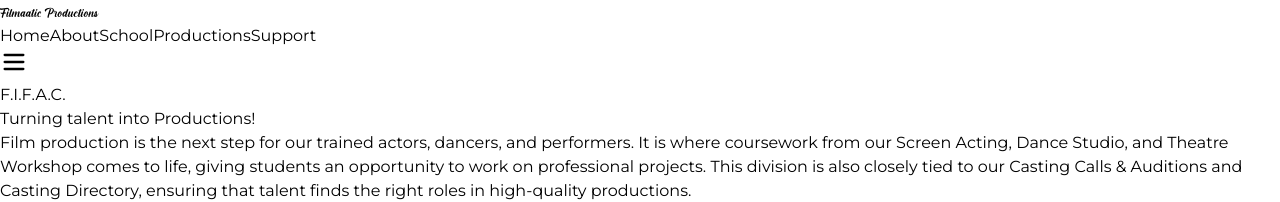
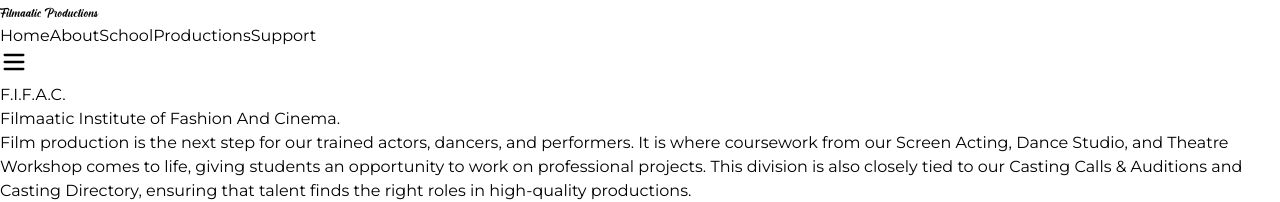
Before and after one commit to lifeplannerdev/filmaatic, a React (Vite) app: page /productions in a window 1280 px wide. Shown: the top 202 px of the page. Built offline with nearby package versions, Linux system fonts and the light colour scheme.

Commit message:
29 march commit

```diff
--- a/src/components/Header.jsx
+++ b/src/components/Header.jsx
@@ -27,7 +27,7 @@ const Header = () => {
           </span>
         </h1>
         <p className="text-lg text-gray-300 font-montserrat">
-          Crafting Stars in Acting and Dance.
+          Filmaatic Institute of Fashion And Cinema.
         </p>
 
         {/* Enquire Now Button */}
--- a/src/components/Header2.jsx
+++ b/src/components/Header2.jsx
@@ -61,7 +61,7 @@ const ModernHeader = () => {
               <img
                 src="/img/logo.png"
                 alt="F.I.F.A.C Logo"
-                className="relative h-auto w-[60%] max-w-md object-contain
+                className="relative h-auto w-[55%] max-w-md object-contain
                   transform transition-all duration-500
                   hover:scale-102 rounded-lg z-10"
               />
--- a/src/pages/About.jsx
+++ b/src/pages/About.jsx
@@ -70,7 +70,7 @@ const About = () => {
         >
           <motion.div variants={fadeInUp}>
             <p className="text-lg text-gray-300 leading-relaxed text-center max-w-2xl mx-auto p-6 bg-slate-900/50 backdrop-blur-lg rounded-lg border border-slate-800">
-              At Filmaatic Studio, our mission is to empower aspiring artists by providing world-class training in acting, dance, and performance arts. We believe in nurturing creativity, building confidence, and preparing our students for success in the entertainment industry. Whether you're dreaming of the silver screen, the stage, or the dance floor, we're here to help you shine.
+              At F.I.F.A.C. our mission is to empower aspiring artists by providing world-class training in acting, dance, and performance arts. We believe in nurturing creativity, building confidence, and preparing our students for success in the entertainment industry. Whether you're dreaming of the silver screen, the stage, or the dance floor, we're here to help you shine.
             </p>
           </motion.div>
         </motion.section>
--- a/src/pages/Service.jsx
+++ b/src/pages/Service.jsx
@@ -74,7 +74,7 @@ const Service = () => {
 
           <span className="text-5xl font-montserrat gradient-shimmer text-transparent bg-clip-text bg-gradient-to-r from-indigo-500 to-red-500 "
            >
-            ACADEMICS
+            SCHOOL
           </span>
 
           {" "}
--- a/src/pages/production.jsx
+++ b/src/pages/production.jsx
@@ -48,7 +48,7 @@ const Production = () => {
           </h1>
 
           <p className="text-2xl text-center text-gray-300 mb-6 max-w-2xl mx-auto animate-fade-in-delay-2">
-             <span className="font-semibold bg-gradient-to-r from-purple-400 to-blue-400 bg-clip-text text-transparent">Turning talent</span> into Productions!
+             <span className="font-semibold bg-gradient-to-r from-purple-400 to-blue-400 bg-clip-text text-transparent">Filmaatic </span> Institute of Fashion And Cinema.
           </p>
 
           {/* Decorative divider with fade-in */}
```
